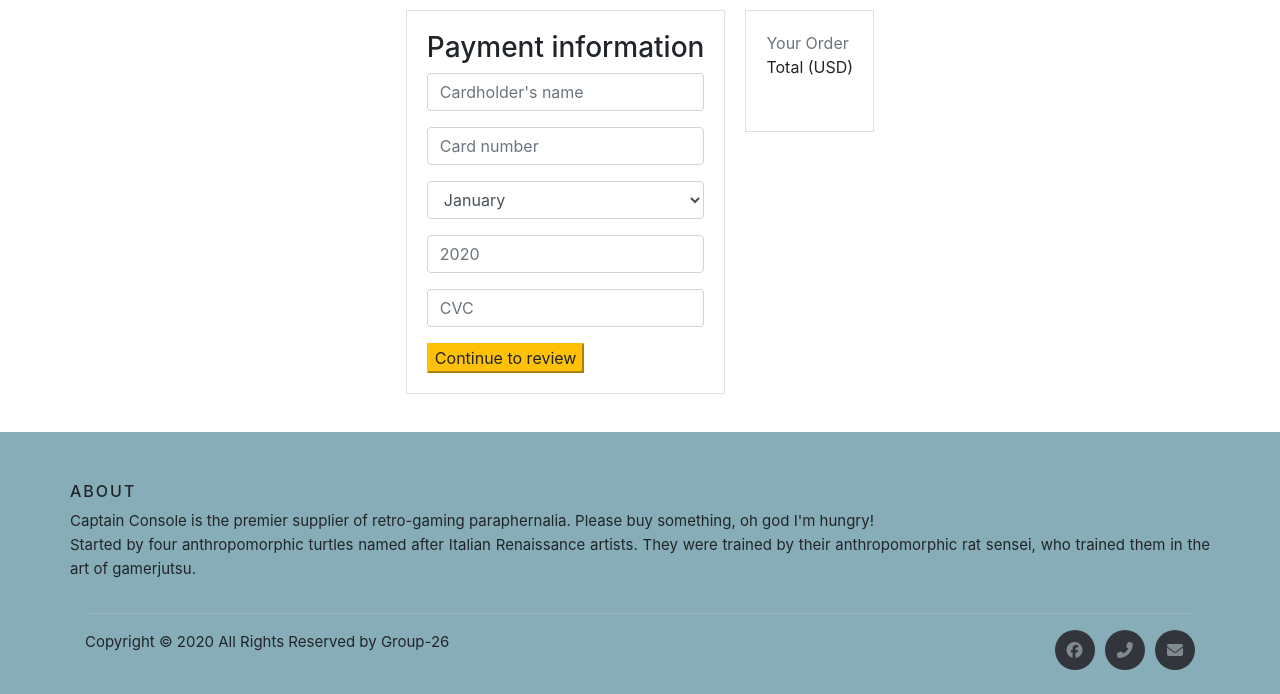
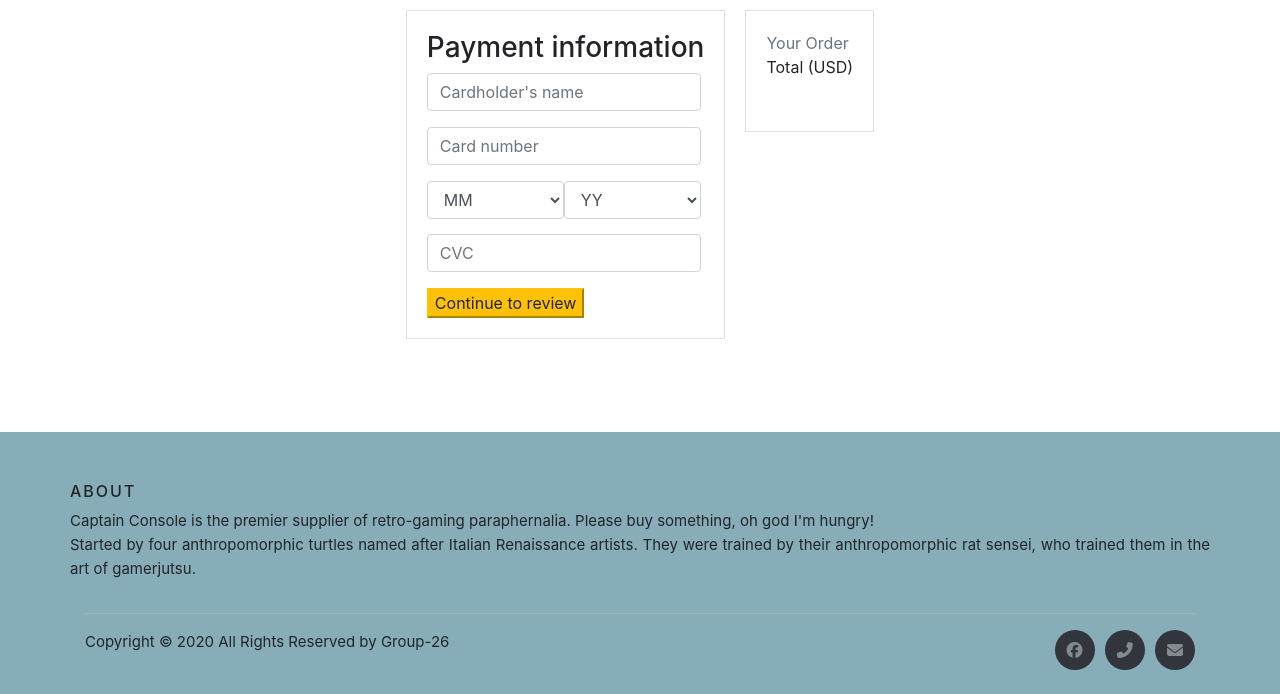
Before and after one commit to Akzelele/CaptainConsole, a Django app: page /cart/payment in a window 1280 px wide. Shown: the part 106-800 px from the top of the page. Run offline with Django 3.2, Linux system fonts and the light colour scheme; some libraries are stand-ins or nearby versions.

Commit message:
better month/year and styling

```diff
--- a/cart/forms.py
+++ b/cart/forms.py
@@ -8,34 +8,48 @@ class ContactForm(forms.Form):
     last_name = forms.CharField(label="", widget=forms.TextInput(attrs={'placeholder': "Last name"}), max_length=255)
     email = forms.EmailField(label="", widget=forms.EmailInput(attrs={'placeholder': "Email"}), max_length=255)
     country = CountryField(blank_label='Select country').formfield(label='')
-    street_name = forms.CharField(label="", widget=forms.TextInput(attrs={'placeholder': "Street name"}), max_length=255)
+    street_name = forms.CharField(label="", widget=forms.TextInput(attrs={'placeholder': "Street name"}),
+                                  max_length=255)
     house_number = forms.IntegerField(
-        min_value=0, label="", max_value=100000, widget=forms.NumberInput(attrs={'placeholder':'House number'}))
+        min_value=0, label="", max_value=100000, widget=forms.NumberInput(attrs={'placeholder': 'House number'}))
     city = forms.CharField(label="", widget=forms.TextInput(attrs={'placeholder': "City"}), max_length=255)
     zip = forms.CharField(label="", widget=forms.NumberInput(attrs={'placeholder': 'Zip code'}), max_length=10)
 
 
 class PaymentForm(forms.Form):
     MONTHS = (
-        (1, "January"),
-        (2, "February"),
-        (3, "March"),
-        (4, "April"),
-        (5, "May"),
-        (6, "June"),
-        (7, "July"),
-        (8, "August"),
-        (9, "September"),
-        (10, "October"),
-        (11, "November"),
-        (12, "December"),
+        ("", "MM"),
+        (1, "01"),
+        (2, "02"),
+        (3, "03"),
+        (4, "04"),
+        (5, "05"),
+        (6, "06"),
+        (7, "07"),
+        (8, "08"),
+        (9, "09"),
+        (10, "10"),
+        (11, "11"),
+        (12, "12"),
+    )
+    YEARS = (
+        ("", "YY"),
+        (2020, "20"),
+        (2021, "21"),
+        (2022, "22"),
+        (2023, "23"),
+        (2024, "24"),
+        (2025, "25"),
+        (2026, "26"),
+        (2027, "27"),
+
     )
     cardholder_name = forms.CharField(label="", widget=forms.TextInput(attrs={'placeholder': "Cardholder's name"}),
                                       max_length=255)
     card_number = forms.CharField(min_length=16, max_length=16, label="",
                                   widget=forms.NumberInput(attrs={'placeholder': 'Card number'}))
     expiration_month = forms.ChoiceField(choices=MONTHS, label="", widget=forms.Select())
-    expiration_year = forms.CharField(label="", widget=forms.NumberInput(attrs={'placeholder': '2020'}), max_length=4)
+    expiration_year = forms.ChoiceField(choices=YEARS, label="", widget=forms.Select())
     CVC = forms.CharField(label="", widget=forms.NumberInput(attrs={'placeholder': 'CVC'}), max_length=3)
 
     # widgets numberinput
--- a/cart/views.py
+++ b/cart/views.py
@@ -17,8 +17,6 @@ def index(request):
 def post_item_list(request):
     items = serialize("json", Item.objects.all(), fields=("name", "price"))
     return render(request, "cart/user_cart.html", {"items": items})
-    # svona skilar maður öllum objects
-    # {'items': items}
 
 
 def contact_view(request):
--- a/static/css/main.css
+++ b/static/css/main.css
@@ -22,6 +22,27 @@
 .search-bar {
     width: 60%;
     margin: auto;
+}
+
+#id_expiration_month{
+    width: 50%;
+    float: left;
+    margin-bottom: 15px;
+
+}
+
+#id_expiration_year{
+    width: 50%;
+    float: left;
+    margin-bottom: 15px;
+
+
+}
+
+.paymentForm{
+    display: flex;
+    align-content: space-around;
+
 }
 
 .SingleItem .ItemImg{
@@ -277,6 +298,7 @@
 }
 
 .info-box{
+
     margin: 10px;
     padding: 20px;
     border: 1px solid rgba(0, 0, 0, 0.12);
--- a/templates/cart/paymentform.html
+++ b/templates/cart/paymentform.html
@@ -6,9 +6,11 @@
 <div class="content-section">
 <div class="info-box">
             <h3>Payment information</h3>
+    <div class="paymentForm">
         <form method="POST">
         {% csrf_token %}
         {{ form|crispy }}
+    </div>
 <button class="btn-warning" type="submit">Continue to review</button>
     </form>
 </div>
```
